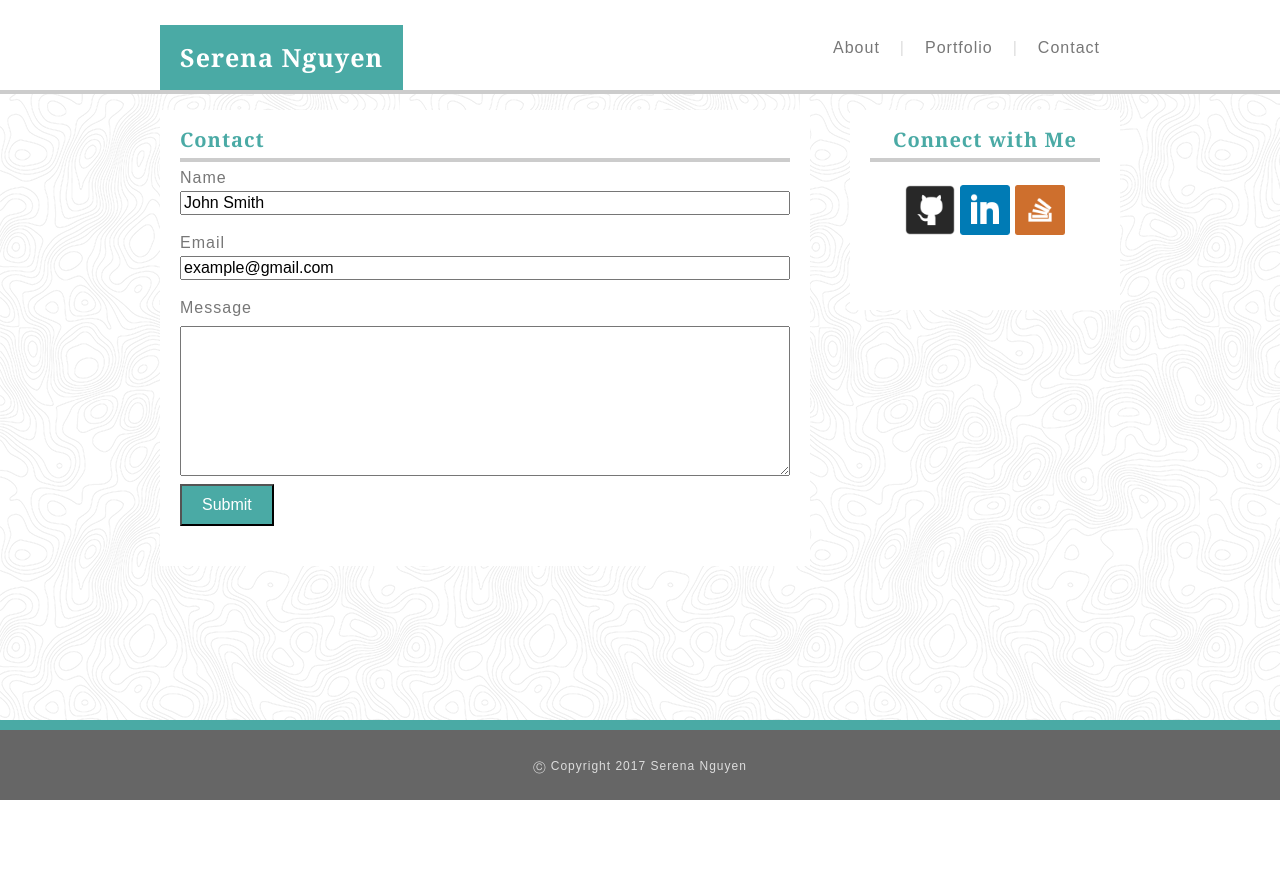
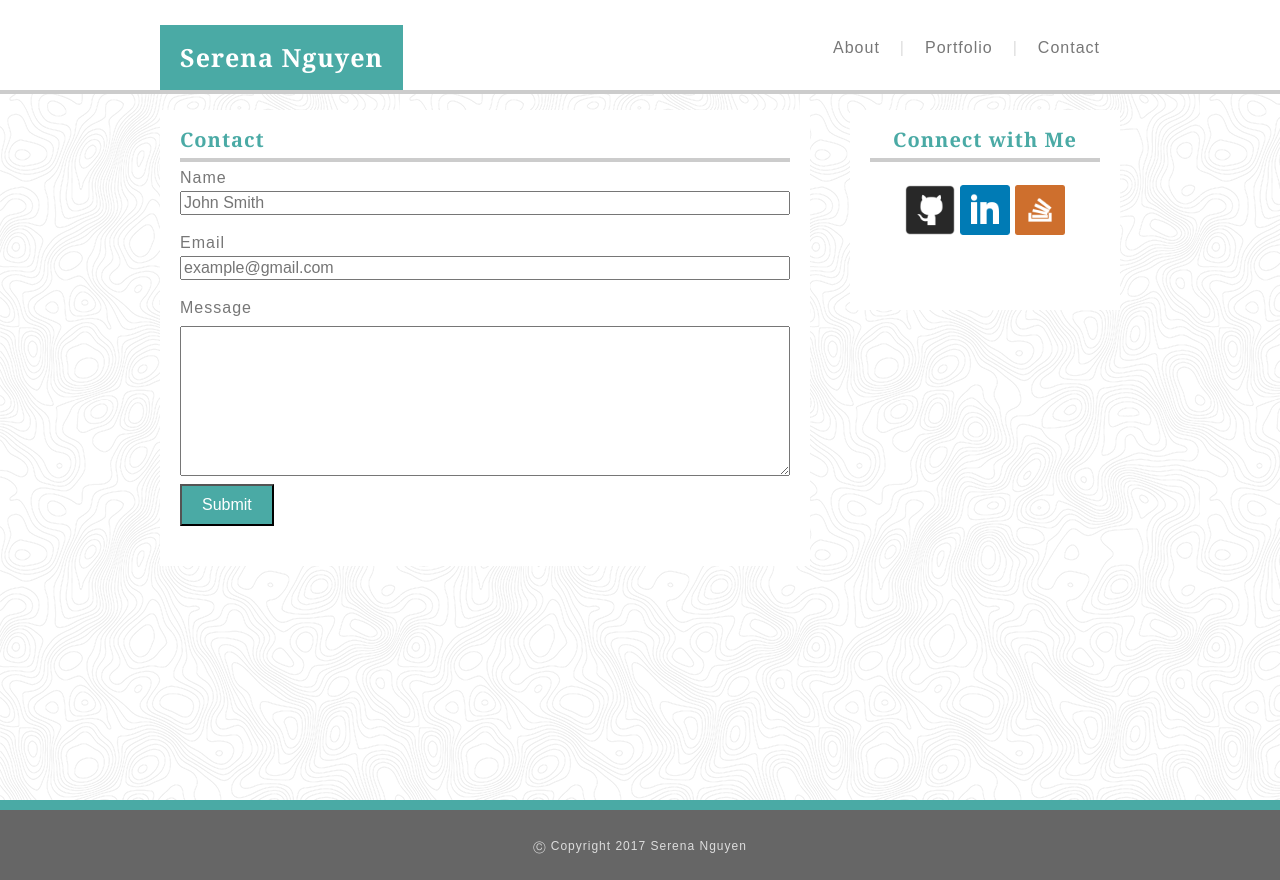
Before and after one commit to serenanguyen/personal-site, a plain HTML site: page contact.html in a window 1280 px wide. Before the commit the page ends 800 px from the top, so only its background shows below. Drawn offline with Linux system fonts and the light colour scheme.

Commit message:
sticky footer and placeholder text in contact form

```diff
--- a/assets/css/style.css
+++ b/assets/css/style.css
@@ -1,6 +1,10 @@
 /* styling for basic profile */
 * {
 	box-sizing: border-box;
+}
+
+html {
+	min-height: 100%;
 }
 
 /* basic font for page */
@@ -91,6 +95,7 @@ footer {
 	/* keeping the footer at the bottom of the page */
 	position: absolute;
 	bottom: 0;
+	top: 100%;
 	width: 100%;
 	padding: 30px;
 	border-top: 10px solid #4aaaa5;
--- a/contact.html
+++ b/contact.html
@@ -38,11 +38,11 @@
 				<form action="/action_page.php">
 					<!-- name input -->
 					Name<br>
-				  	<input type="text" name="firstname" value="John Smith">
+				  	<input type="text" name="firstname" placeholder="John Smith">
 				  	<br>
 				  	<!-- email input -->
 				  	Email<br>
-				 	<input type="text" name="lastname" value="example@gmail.com">
+				 	<input type="text" name="lastname" placeholder="example@gmail.com">
 				 	<br>
 				 	<!-- message input -->
 					Message<br>
```
